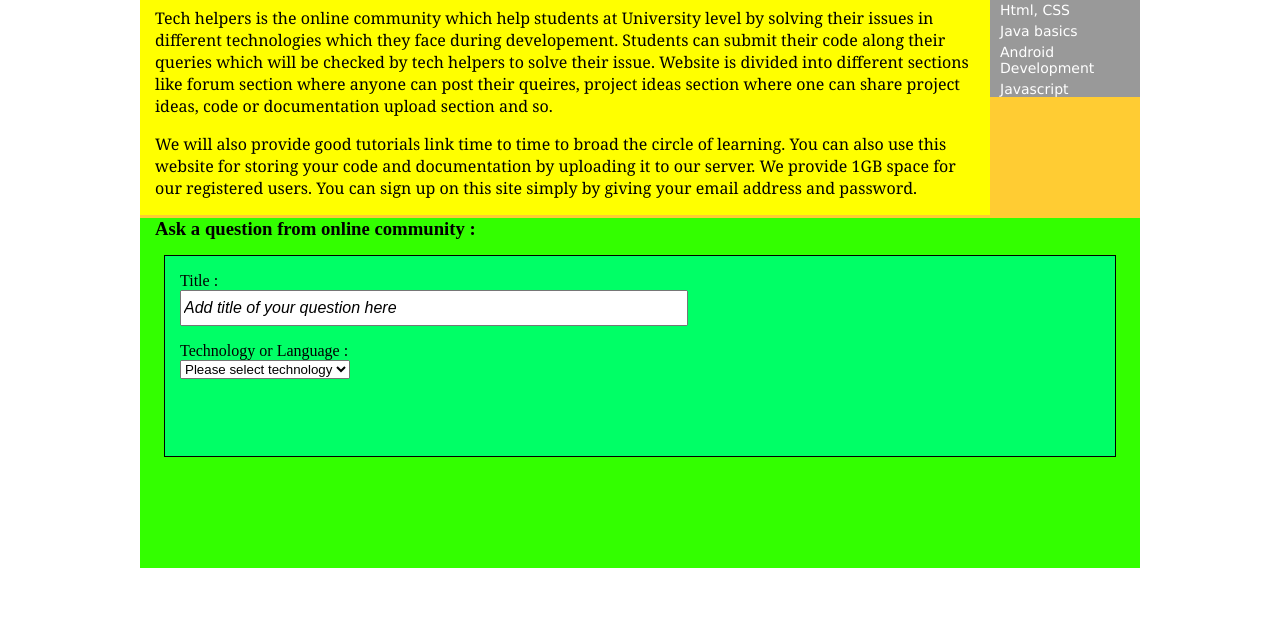
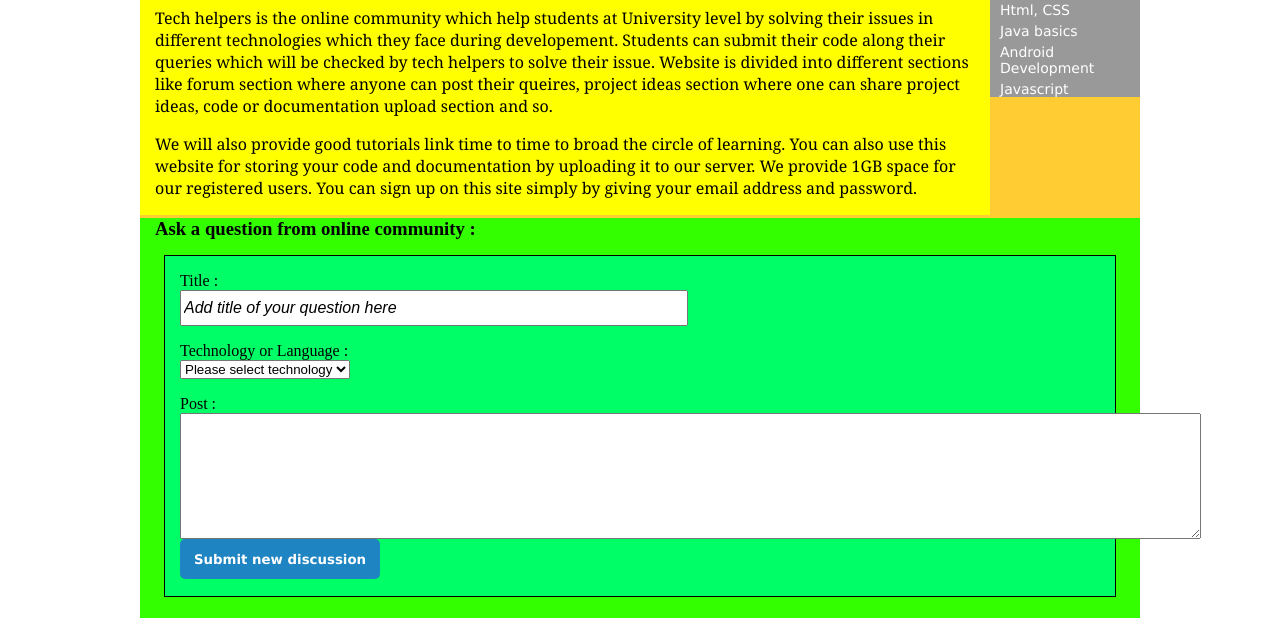
Before and after one commit to newdeveloper15/techHelpers, a plain HTML site: page index.html in a window 1280 px wide. Shown: the part 240-858 px from the top of the page. Before the commit the page ends 808 px from the top, so only its background shows below. Drawn offline with Linux system fonts and the light colour scheme.

Commit message:
Post area added

```diff
--- a/index.html
+++ b/index.html
@@ -108,8 +108,10 @@
 
         	<h3>Ask a question from online community : </h3>
 
+            <!--Start of post box-->
+            <div id="post-box">
 
-            <div id="post-box">
+            	<form method="post" action="">
 
                     <p>Title : <br /> <input type="text" id="title" name="title" value="Add title of your question here"  /></p>
                     <p>
@@ -123,11 +125,22 @@
                         </select>
                     </p>
 
+                    <p id="postValue">Post : </p>
+
+                    <textarea name="comment" id="comment" rows="8" cols="125" >
+                    </textarea>
+                    <br />
+
+                    <input type="hidden" id="postId" name="postId" value=""  />
+
+                    <input type="submit" id="postBtn" value="Submit new discussion" />
 
 
+                </form>
 
 
             </div>
+            <!--End of post box-->
 
         </div>
         <!--End of discussion area-->
--- a/techHelpersStyles.css
+++ b/techHelpersStyles.css
@@ -283,7 +283,7 @@ li
 #post-container
 {
 	width:100%;
-	height:350px;
+	height:400px;
 	background-color:#3F0;
 }
 
@@ -295,7 +295,7 @@ li
 #post-box
 {
 	width:950px;
-	height:200px;
+	height:340px;
 	margin:auto;
 	border:1px solid #000;
 	background-color:#0F6;
@@ -309,4 +309,34 @@ li
 	font-style:italic;
 }
 
+#comment
+{
+	margin-left:15px;
+}
+
+#postBtn
+{
+	width:200px;
+	height:40px;
+	border:1px hidden;
+	border-radius:5px;
+	background-color:rgba(51, 51, 255, 0.6);
+	/*opacity:0.4;*/
+	filter:Alpha(opacity=40);
+	font-family:Verdana, Geneva, sans-serif;
+	font-weight:bold;
+	color:#FFF;
+	margin-left:15px;
+}
+
+#postBtn:hover
+{
+	background-color:#906;
+}
+
+#postValue
+{
+	margin:0px;
+}
+
 /****End of discussion area****/
```
Lines whose indentation alone changed are shown as unchanged.
